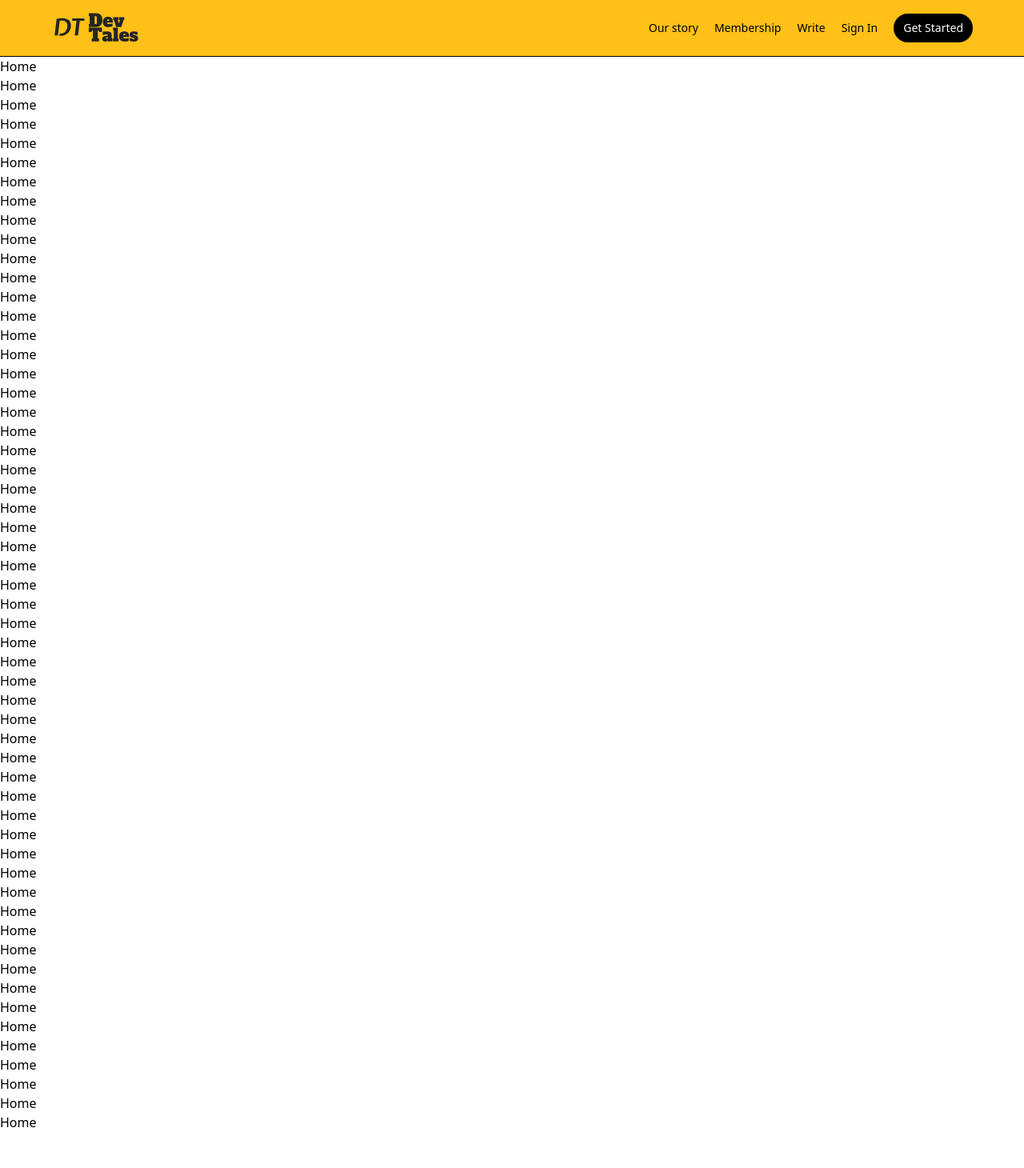
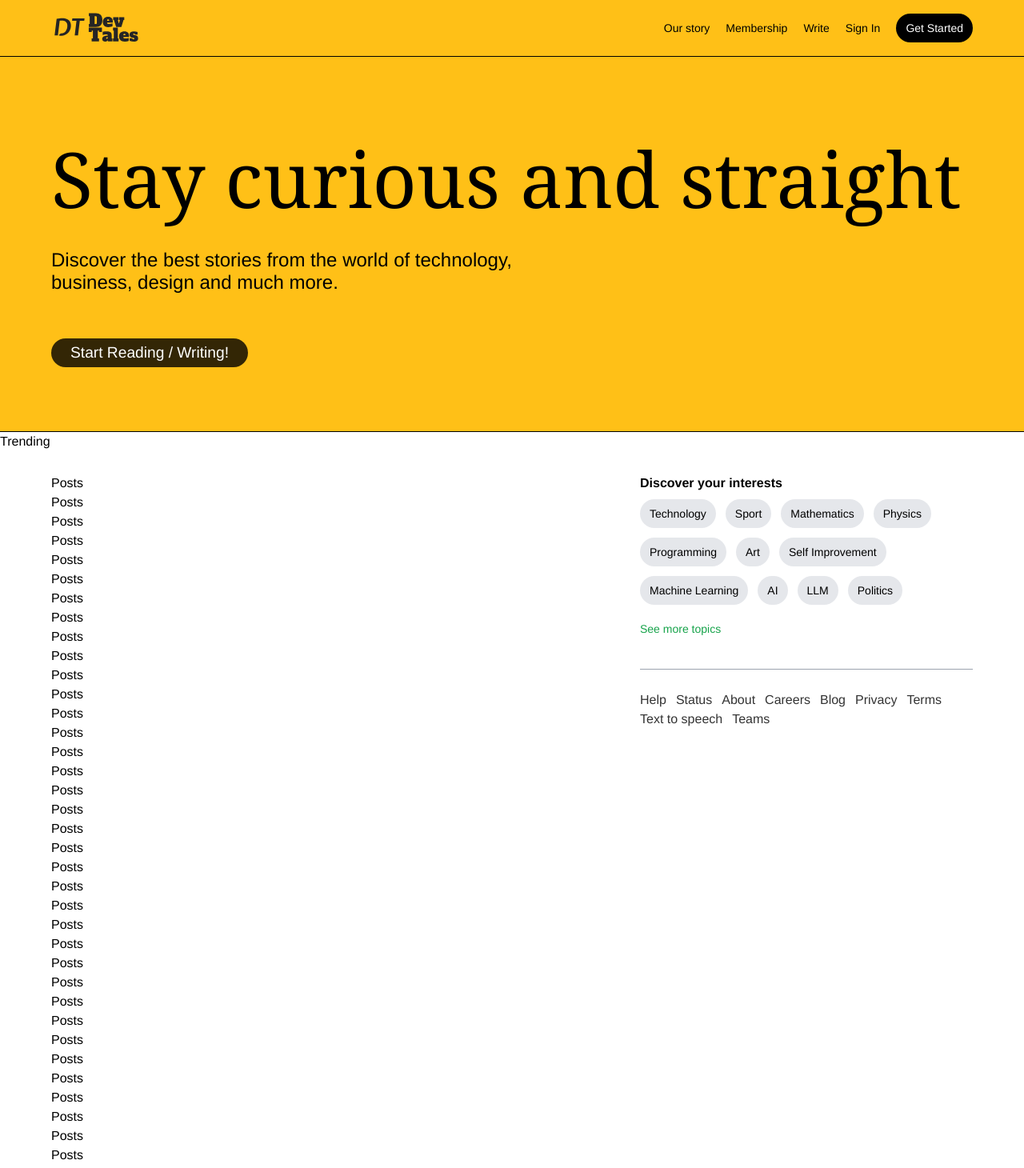
Before and after one commit to wannn-one/devtales, a React (Vite) app: page / in a window 1280 px wide. Shown: the top 1460 px of the page at 80% size. Before the commit the page ends 1415 px from the top, so only its background shows below. Built offline with nearby package versions, Linux system fonts and the light colour scheme.

Commit message:
feat: add banner and sticky interest discover

```diff
--- a/src/App.jsx
+++ b/src/App.jsx
@@ -1,17 +1,18 @@
-import { Route, Routes } from "react-router-dom"
+import { Navigate, Route, Routes } from "react-router-dom"
 import Home from "./components/home/Home"
 import Dashboard from "./components/dashboard/Dashboard"
 import HomeHeader from "./components/home/HomeHeader"
 import DashboardHeader from "./components/dashboard/DashboardHeader"
 
 function App() {
-  const auth = false;
+  const currentUser = false;
   return (
     <>
-      {auth ? <DashboardHeader/> : <HomeHeader/>}
+      {currentUser ? <DashboardHeader/> : <HomeHeader/>}
       <Routes>
-        <Route path="/" element={<Home />} />
-        <Route path="/dashboard" element={<Dashboard />} />
+        {currentUser && <Route path="/dashboard" element={<Dashboard />} />}
+        {!currentUser && <Route path="/" element={<Home />} />}
+        <Route path="*" element={ <Navigate to={!currentUser ? "/" : "/dashboard"} /> } />
       </Routes>
     </>
   )
--- /dev/null
+++ b/src/components/common/posts/Posts.jsx
@@ -0,0 +1,56 @@
+
+
+const Posts = () => {
+  return (
+    <div>
+        <div>Posts</div>
+        <div>Posts</div>
+        <div>Posts</div>
+        <div>Posts</div>
+        <div>Posts</div>
+        <div>Posts</div>
+        <div>Posts</div>
+        <div>Posts</div>
+        <div>Posts</div>
+        <div>Posts</div>
+        <div>Posts</div>
+        <div>Posts</div>
+        <div>Posts</div>
+        <div>Posts</div>
+        <div>Posts</div>
+        <div>Posts</div>
+        <div>Posts</div>
+        <div>Posts</div>
+        <div>Posts</div>
+        <div>Posts</div>
+        <div>Posts</div>
+        <div>Posts</div>
+        <div>Posts</div>
+        <div>Posts</div>
+        <div>Posts</div>
+        <div>Posts</div>
+        <div>Posts</div>
+        <div>Posts</div>
+        <div>Posts</div>
+        <div>Posts</div>
+        <div>Posts</div>
+        <div>Posts</div>
+        <div>Posts</div>
+        <div>Posts</div>
+        <div>Posts</div>
+        <div>Posts</div>
+        <div>Posts</div>
+        <div>Posts</div>
+        <div>Posts</div>
+        <div>Posts</div>
+        <div>Posts</div>
+        <div>Posts</div>
+        <div>Posts</div>
+        <div>Posts</div>
+        <div>Posts</div>
+    </div>
+
+  )
+}
+
+export default Posts
--- /dev/null
+++ b/src/components/home/Banner.jsx
@@ -0,0 +1,15 @@
+
+
+const Banner = () => {
+  return (
+    <div className="bg-banner border-b border-black">
+        <div className="size py-[5rem] flex flex-col items-start gap-[1rem]">
+            <h1 className="font-title text-[3rem] sm:text-[4rem] md:text-[6rem] font-normal">Stay curious and straight</h1>
+            <p className="w-full md:w-[40rem] text-[1.3rem] md:text-[1.5rem] font-medium leading-7">Discover the best stories from the world of technology, business, design and much more.</p>
+            <button className="btn bg-customblack rounded-full text-white !text-[1.2rem] !px-6 !mt-[2.5rem]">Start Reading / Writing!</button>
+        </div>
+    </div>
+  )
+}
+
+export default Banner
--- /dev/null
+++ b/src/components/home/Discover.jsx
@@ -0,0 +1,31 @@
+import { discoverAction, discoverContent } from "../../data/data"
+
+const Discover = () => {
+  return (
+    <div className="sticky top-[6rem]">
+        <div className="border-b border-gray-400 pb-7">
+            <h2 className="font-semibold">
+                Discover your interests
+            </h2>
+            <div className="my-2 flex items-center gap-3 flex-wrap">
+                {discoverContent.map((item, i) => (
+                    <button
+                        key={i}
+                        className="bg-gray-200 py-2 px-3 text-sm rounded-full"
+                    >
+                        {item}
+                    </button>
+                ))}
+            </div>
+            <button className="text-green-600 text-sm py-3 hover:text-customblack">See more topics</button>
+        </div>
+        <div className="flex items-center flex-wrap gap-3 leading-3 pt-8">
+            {discoverAction.map((item, i) => (
+                <button key={i} className="text-md text-customblack">{item}</button>
+            ))}
+        </div>
+    </div>
+  )
+}
+
+export default Discover
--- a/src/components/home/Home.jsx
+++ b/src/components/home/Home.jsx
@@ -1,63 +1,23 @@
+import Banner from "./Banner"
+import Trending from "./Trending"
+import Posts from "../common/posts/Posts"
+import Discover from "./Discover"
+
 const Home = () => {
   return (
-    <div>
-      <div>Home</div>
-      <div>Home</div>
-      <div>Home</div>
-      <div>Home</div>
-      <div>Home</div>
-      <div>Home</div>
-      <div>Home</div>
-      <div>Home</div>
-      <div>Home</div>
-      <div>Home</div>
-      <div>Home</div>
-      <div>Home</div>
-      <div>Home</div>
-      <div>Home</div>
-      <div>Home</div>
-      <div>Home</div>
-      <div>Home</div>
-      <div>Home</div>
-      <div>Home</div>
-      <div>Home</div>
-      <div>Home</div>
-      <div>Home</div>
-      <div>Home</div>
-      <div>Home</div>
-      <div>Home</div>
-      <div>Home</div>
-      <div>Home</div>
-      <div>Home</div>
-      <div>Home</div>
-      <div>Home</div>
-      <div>Home</div>
-      <div>Home</div>
-      <div>Home</div>
-      <div>Home</div>
-      <div>Home</div>
-      <div>Home</div>
-      <div>Home</div>
-      <div>Home</div>
-      <div>Home</div>
-      <div>Home</div>
-      <div>Home</div>
-      <div>Home</div>
-      <div>Home</div>
-      <div>Home</div>
-      <div>Home</div>
-      <div>Home</div>
-      <div>Home</div>
-      <div>Home</div>
-      <div>Home</div>
-      <div>Home</div>
-      <div>Home</div>
-      <div>Home</div>
-      <div>Home</div>
-      <div>Home</div>
-      <div>Home</div>
-      <div>Home</div>
-    </div>
+    <>
+      <Banner/>
+      <Trending/>
+      <div className="size py-7 flex flex-col-reverse md:flex-row gap-[7rem]">
+        <div className="flex-[1.5]">
+          <Posts/>
+        </div>
+        <div className="flex-[1] relative">
+          <Discover/>
+        </div>
+      </div>
+    </>
+
   )
 }
 
--- a/src/components/home/HomeHeader.jsx
+++ b/src/components/home/HomeHeader.jsx
@@ -56,7 +56,10 @@ const HomeHeader = () => {
               Sign In
             </button>
           </div>
-          <button className={`text-white rounded-full px-3 p-2 text-sm font-medium ${isActive ? "bg-green-700" : "bg-black"} transition-all duration-500`}>
+          <button
+            className={`text-white rounded-full px-3 p-2 text-sm font-medium ${isActive ? "bg-green-700" : "bg-black"} transition-all duration-500`}
+            onClick={openAuthModal}
+          >
             Get Started
           </button>
         </div>
--- /dev/null
+++ b/src/components/home/Trending.jsx
@@ -0,0 +1,9 @@
+
+
+const Trending = () => {
+  return (
+    <div>Trending</div>
+  )
+}
+
+export default Trending
--- a/src/data/data.js
+++ b/src/data/data.js
@@ -12,3 +12,29 @@ export const navbarContent = [
         path: "/"
     },
 ]
+
+export const discoverContent = [
+    "Technology",
+    "Sport",
+    "Mathematics",
+    "Physics",
+    "Programming",
+    "Art",
+    "Self Improvement",
+    "Machine Learning",
+    "AI",
+    "LLM",
+    "Politics"
+]
+
+export const discoverAction = [
+    "Help",
+    "Status",
+    "About",
+    "Careers",
+    "Blog",
+    "Privacy",
+    "Terms",
+    "Text to speech",
+    "Teams"
+]
--- a/src/index.css
+++ b/src/index.css
@@ -4,6 +4,10 @@
 
 * {
   @apply m-0 p-0 box-border;
+}
+
+body {
+  @apply font-texts;
 }
 
 .size {
@@ -13,3 +17,7 @@
 .shadows {
   box-shadow: 0px 0px 3px 1px rgb(182,182,182);
 }
+
+.btn {
+  @apply px-3 p-2 text-sm font-medium;
+}
```
